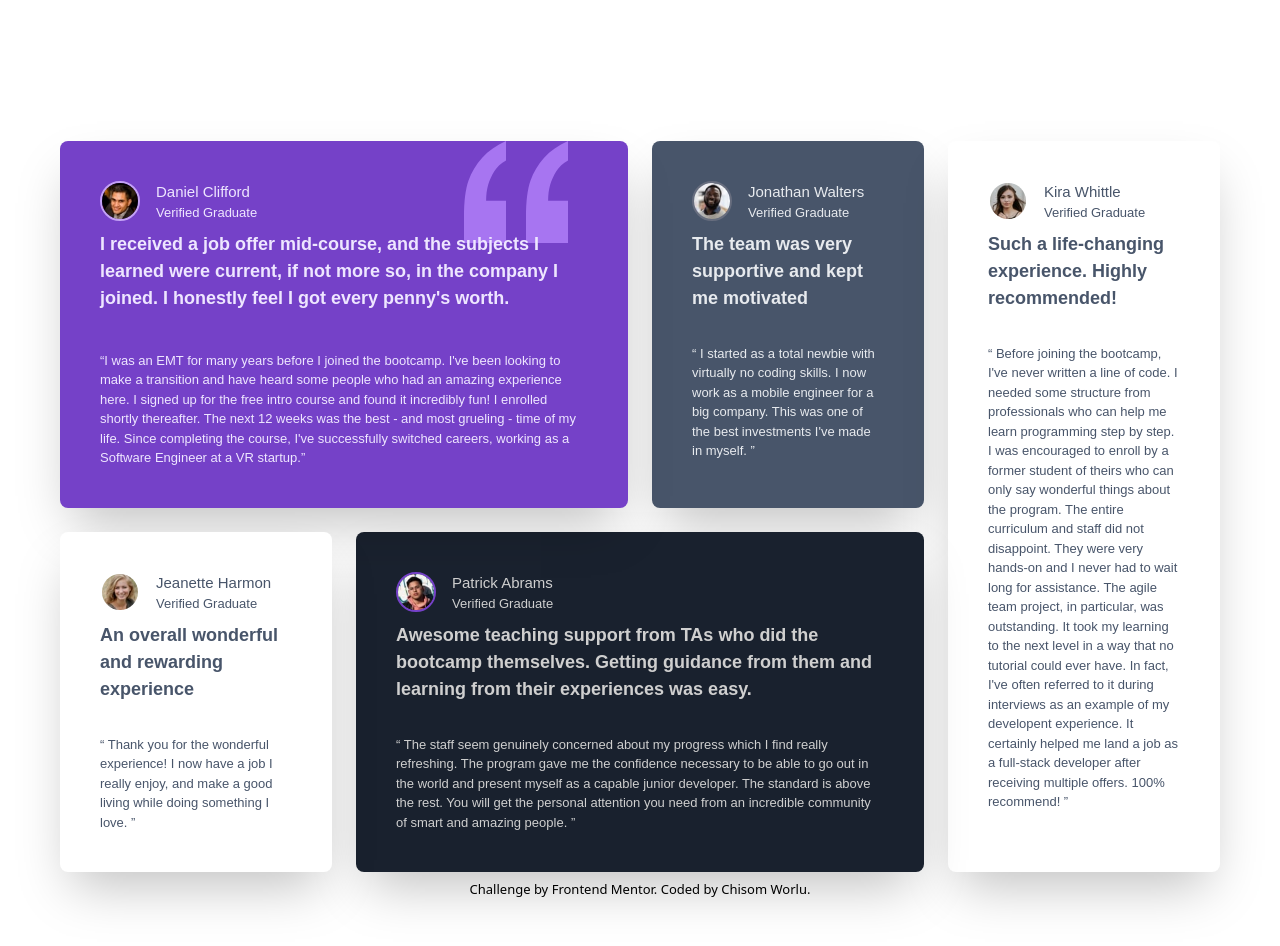
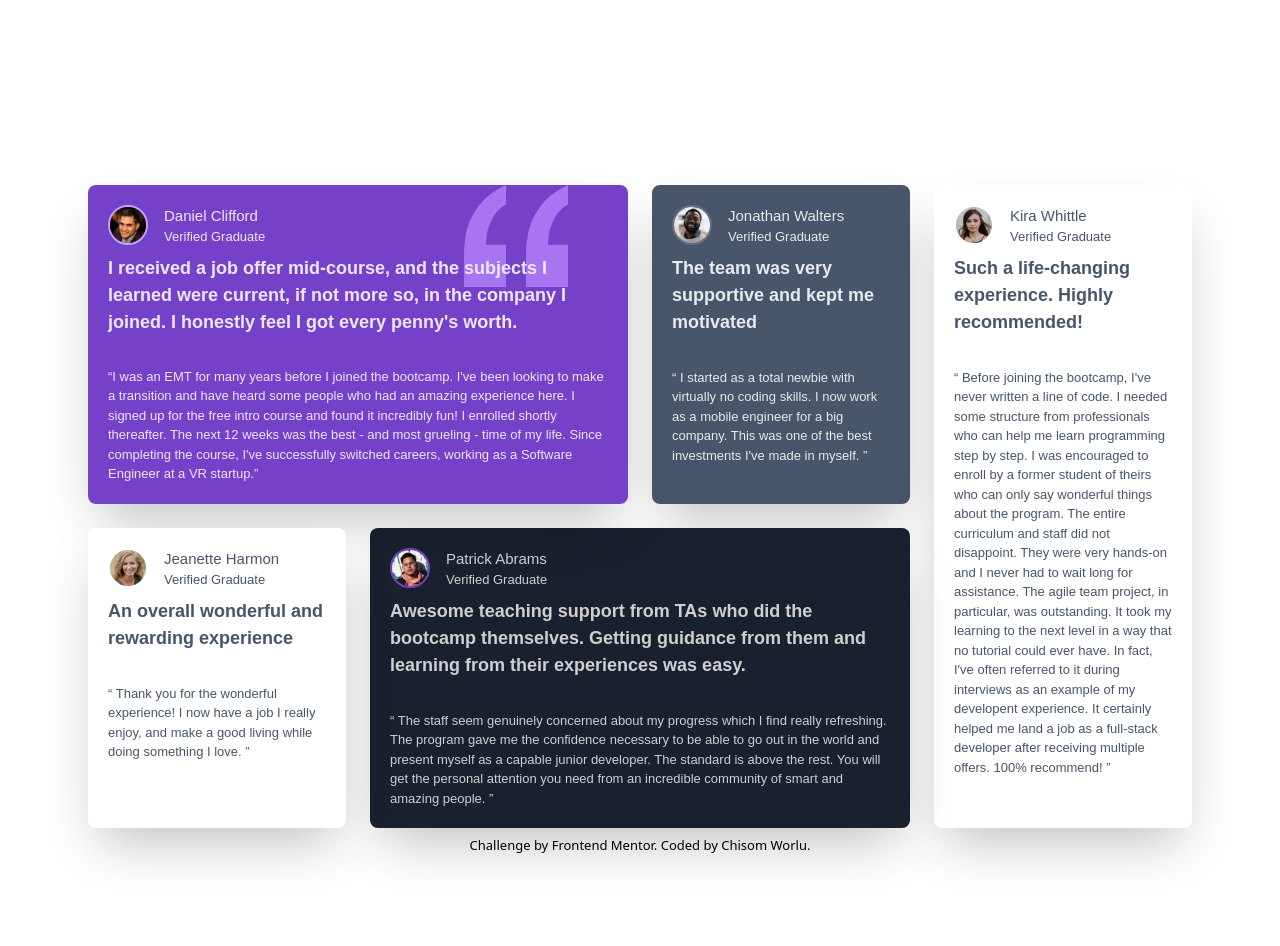
Before and after one commit to Chisomworlu12/Testimonials-solution, a website: page index.html in a window 1280 px wide. Drawn offline with Linux system fonts and the light colour scheme.

Commit message:
changed padding

```diff
--- a/index.html
+++ b/index.html
@@ -17,12 +17,12 @@
   </head>
   <body>
     <div
-      class="min-h-screen my-20 flex flex-col space-y-2 items-center justify-center mx-10 md:mx-15 md:my-30"
+      class="min-h-screen my-20 md:p-7 flex flex-col space-y-2 items-center justify-center mx-10 md:mx-15 md:my-30"
     >
       <div class="grid grid-cols-1 lg:grid-cols-4 gap-6 md:space-y-0">
         <!--testimonial grid 1-->
         <div
-          class="order-1 p-10 bg-purple-5 lg:col-span-2 rounded-lg relative shadow-2xl"
+          class="order-1 p-5 bg-purple-5 lg:col-span-2 rounded-lg relative shadow-2xl"
         >
           <!--profile pic section-->
           <div class="flex space-x-4 mb-2">
@@ -48,7 +48,7 @@
           </div>
           <!--paragraphy section-->
           <div>
-            <p class="lg:mt-32 mt-8 text-purple-1 barlow-semi-condensed-medium">
+            <p class="lg:mt-30 mt-8 text-purple-1 barlow-semi-condensed-medium">
               “I was an EMT for many years before I joined the bootcamp.
               I&apos;ve been looking to make a transition and have heard some
               people who had an amazing experience here. I signed up for the
@@ -68,7 +68,7 @@
         </div>
 
         <!--testimonial grid 2-->
-        <div class="order-2 bg-grey-5 p-10 rounded-lg shadow-2xl">
+        <div class="order-2 bg-grey-5 p-5 rounded-lg shadow-2xl">
           <!--profile pic section-->
           <div class="flex space-x-4 mb-2">
             <img
@@ -98,7 +98,7 @@
         </div>
         <!--testimonial grid 3-->
         <div
-          class="order-5 md:order-3 bg-white p-10 rounded-lg shadow-2xl lg:row-span-2 mb-5 md:mb-0"
+          class="order-5 md:order-3 bg-white p-5 rounded-lg shadow-2xl lg:row-span-2 mb-5 md:mb-0"
         >
           <!--profile pic section-->
           <div class="flex space-x-4 mb-2">
@@ -140,7 +140,7 @@
         </div>
 
         <!--testimonial grid 4-->
-        <div class="order-4 bg-white p-10 rounded-lg shadow-2xl relative">
+        <div class="order-4 bg-white p-5 rounded-lg shadow-2xl relative">
           <!--profile pic section-->
           <div class="flex space-x-4 mb-2">
             <img
@@ -172,7 +172,7 @@
         </div>
         <!--testimonial grid 5-->
         <div
-          class="order-4 md:order-5 bg-dark-blue p-10 rounded-lg shadow-2xl lg:col-span-2"
+          class="order-4 md:order-5 bg-dark-blue p-5 rounded-lg shadow-2xl lg:col-span-2"
         >
           <!--profile pic section-->
           <div class="flex space-x-4 mb-2">
```
Also changed, not shown: css/output.css.
